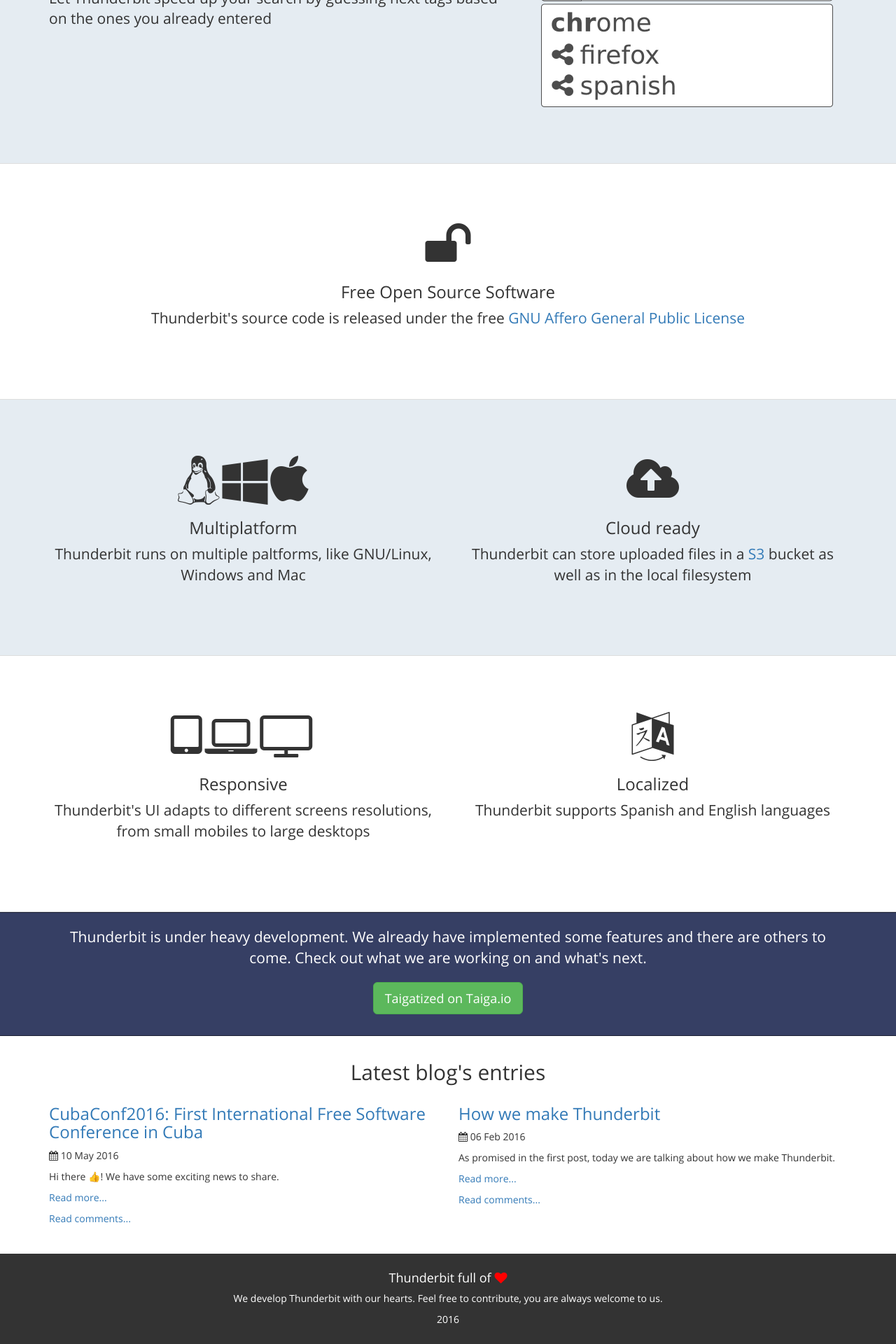
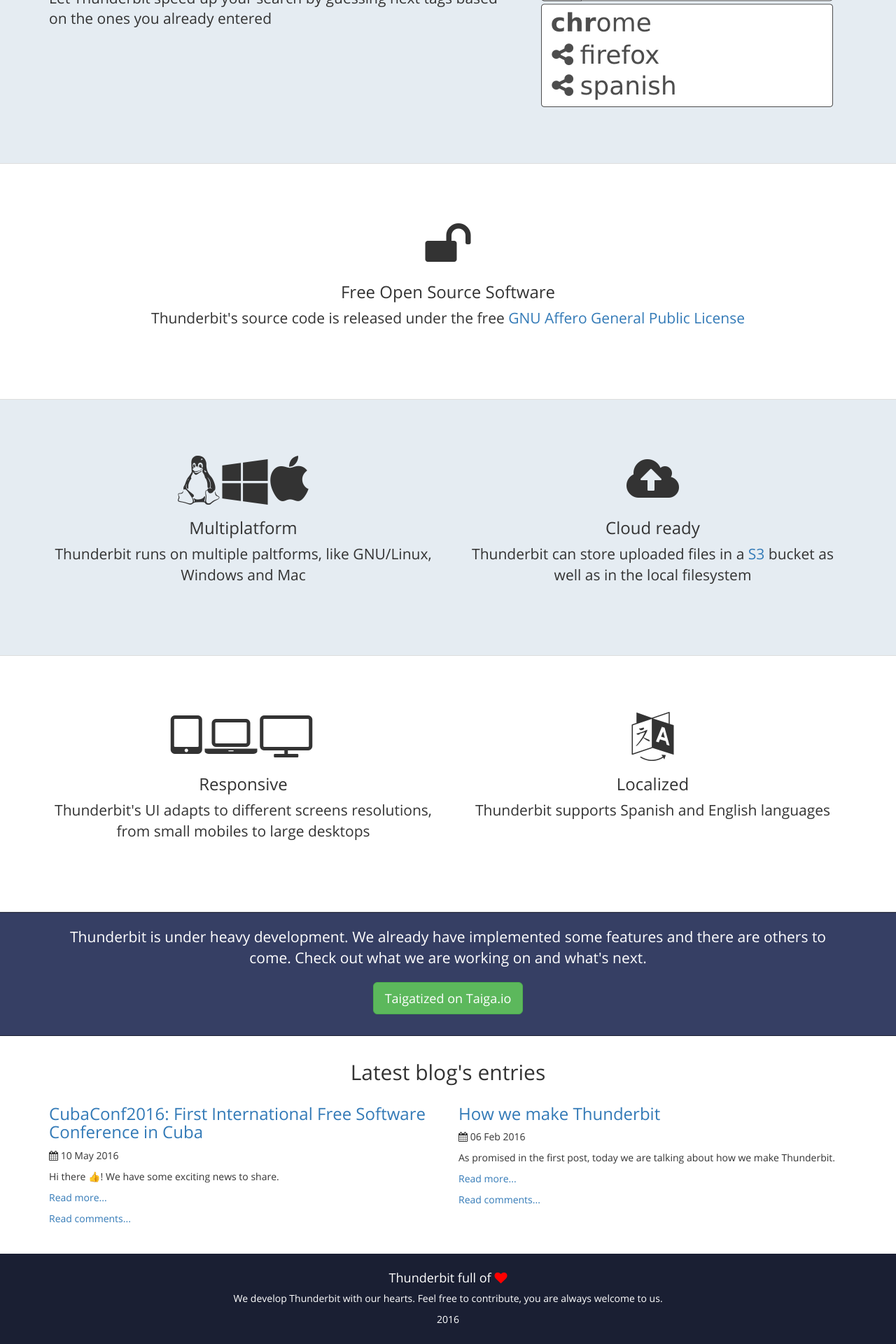
Before and after one commit to thunderbit/thunderbit, a Jekyll site: the page built from index.html, in a window 1280 px wide. Shown: the part 1458-3378 px from the top of the page at 70% size. Built offline with Jekyll 4.4.1, drawn with Linux system fonts in a browser that asks for light colours; emoji names are drawn with the system emoji font; comment, search, counter and statistics services are not loaded.

Commit message:
Changed footer's style

```diff
--- a/css/styles.css
+++ b/css/styles.css
@@ -179,7 +179,7 @@
 
 footer {
     color: #fff;
-    background-color: #333;
+    background-color: #1a1f33;
     padding: 15px 0px 15px 0px;
     font-size:1em;
 }
```
